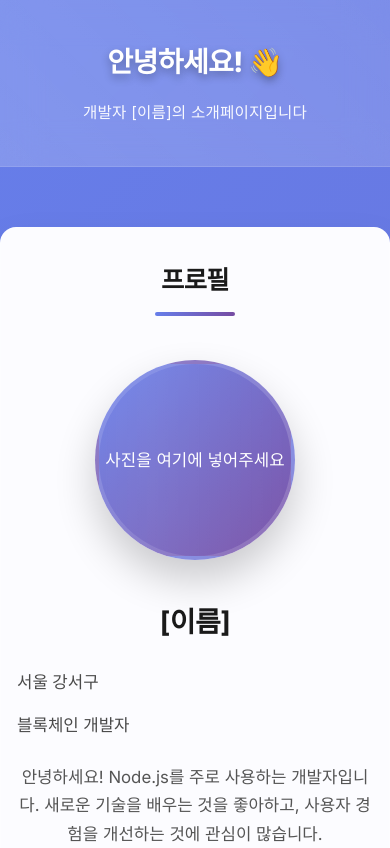
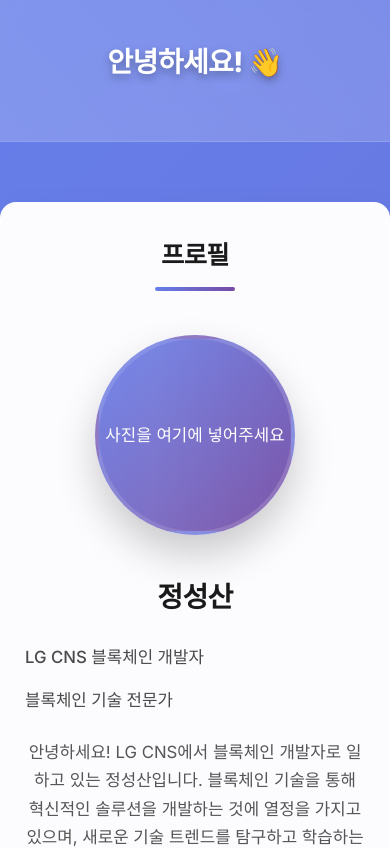
Before and after one commit to jss5187/selso, a React (Create React App) app: page / in a window 390 px wide. Shown: the top 848 px of the page. Built offline with nearby package versions, Linux system fonts and the light colour scheme.

Commit message:
상세 정보 추가하고 좌우 여백 개선

```diff
--- a/src/App.css
+++ b/src/App.css
@@ -15,7 +15,7 @@
 .container {
   max-width: 1200px;
   margin: 0 auto;
-  padding: 0 24px;
+  padding: 0 40px;
 }
 
 /* 헤더 스타일 */
@@ -585,7 +585,7 @@ section {
 /* 반응형 디자인 */
 @media (max-width: 1024px) {
   .container {
-    padding: 0 20px;
+    padding: 0 32px;
   }
 
   section {
@@ -650,7 +650,7 @@ section {
 
 @media (max-width: 480px) {
   .container {
-    padding: 0 16px;
+    padding: 0 24px;
   }
 
   section {
--- a/src/components/Header.tsx
+++ b/src/components/Header.tsx
@@ -11,7 +11,7 @@ const Header: React.FC = () => {
     >
       <div className="header-content">
         <h1 className="title">안녕하세요! 👋</h1>
-        <p className="subtitle">개발자 [이름]의 소개페이지입니다</p>
+        {/* <p className="subtitle">개발자 [이름]의 소개페이지입니다</p> */}
       </div>
     </motion.header>
   );
--- a/src/components/Profile.tsx
+++ b/src/components/Profile.tsx
@@ -18,16 +18,17 @@ const Profile: React.FC = () => {
             </div>
           </div>
           <div className="profile-info">
-            <h3 className="name">[이름]</h3>
+            <h3 className="name">정성산</h3>
             <div className="info-item">
-              <span>서울 강서구</span>
+              <span>LG CNS 블록체인 개발자</span>
             </div>
             <div className="info-item">
-              <span>블록체인 개발자</span>
+              <span>블록체인 기술 전문가</span>
             </div>
             <p className="bio">
-              안녕하세요! Node.js를 주로 사용하는 개발자입니다. 새로운 기술을
-              배우는 것을 좋아하고, 사용자 경험을 개선하는 것에 관심이 많습니다.
+              안녕하세요! LG CNS에서 블록체인 개발자로 일하고 있는 정성산입니다.
+              블록체인 기술을 통해 혁신적인 솔루션을 개발하는 것에 열정을 가지고
+              있으며, 새로운 기술 트렌드를 탐구하고 학습하는 것을 즐깁니다.
             </p>
           </div>
         </div>
--- a/src/components/SocialLinks.tsx
+++ b/src/components/SocialLinks.tsx
@@ -5,28 +5,13 @@ const SocialLinks: React.FC = () => {
   const socialLinks = [
     {
       name: "Instagram",
-      url: "https://instagram.com/[your-username]",
+      url: "https://instagram.com/niceonesanny",
       color: "#e4405f",
     },
     {
       name: "GitHub",
-      url: "https://github.com/[your-username]",
+      url: "https://github.com/jss5187",
       color: "#333",
-    },
-    {
-      name: "LinkedIn",
-      url: "https://linkedin.com/in/[your-username]",
-      color: "#0077b5",
-    },
-    {
-      name: "Twitter",
-      url: "https://twitter.com/[your-username]",
-      color: "#1da1f2",
-    },
-    {
-      name: "Email",
-      url: "mailto:[your-email@example.com]",
-      color: "#ea4335",
     },
   ];
 
```
